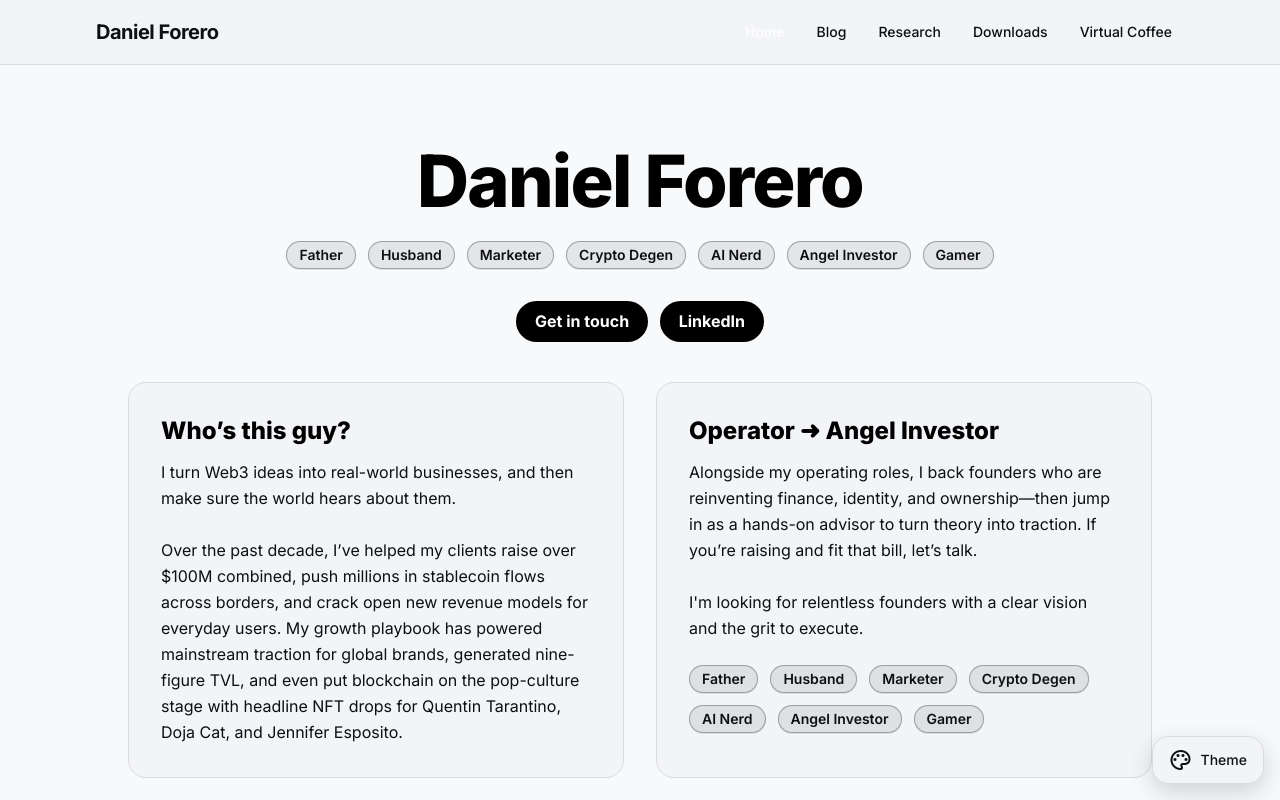
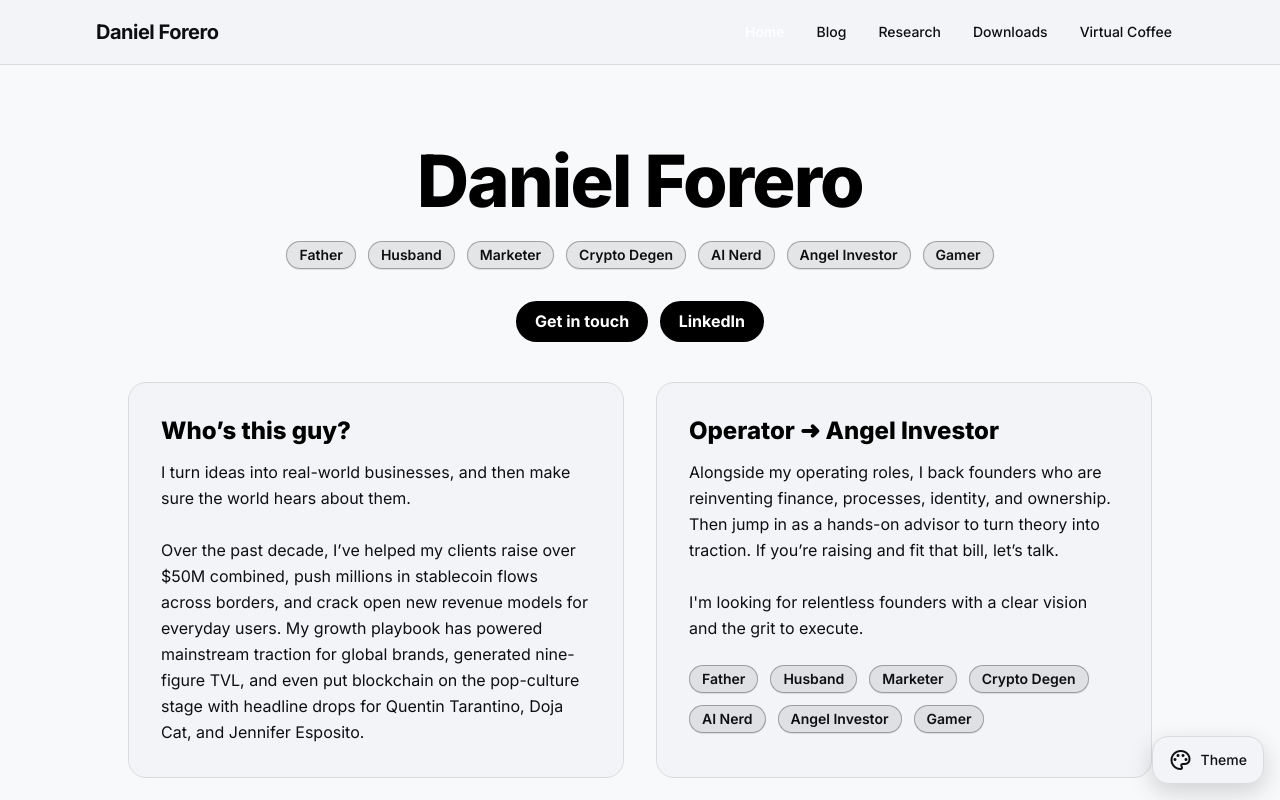
Before and after one commit to danielforeroj/danielforeroj, a React (Vite) app: page / in a window 1280 px wide. Shown: the top 800 px of the page. Built offline with nearby package versions, Linux system fonts and the light colour scheme.

Commit message:
Revise about and operator sections in mockData
Updated the body text in the about and operator sections to reflect new information and reduce fundraising figures.

```diff
--- a/data/mockData.ts
+++ b/data/mockData.ts
@@ -21,11 +21,11 @@ export const initialHomeContent: HomeContent = {
   ],
   about: {
     title: "Who’s this guy?",
-    body: "I turn Web3 ideas into real-world businesses, and then make sure the world hears about them.\n\nOver the past decade, I’ve helped my clients raise over $100M combined, push millions in stablecoin flows across borders, and crack open new revenue models for everyday users. My growth playbook has powered mainstream traction for global brands, generated nine-figure TVL, and even put blockchain on the pop-culture stage with headline NFT drops for Quentin Tarantino, Doja Cat, and Jennifer Esposito."
+    body: "I turn ideas into real-world businesses, and then make sure the world hears about them.\n\nOver the past decade, I’ve helped my clients raise over $50M combined, push millions in stablecoin flows across borders, and crack open new revenue models for everyday users. My growth playbook has powered mainstream traction for global brands, generated nine-figure TVL, and even put blockchain on the pop-culture stage with headline drops for Quentin Tarantino, Doja Cat, and Jennifer Esposito."
   },
   operator: {
     title: "Operator ➜ Angel Investor",
-    body: "Alongside my operating roles, I back founders who are reinventing finance, identity, and ownership—then jump in as a hands-on advisor to turn theory into traction. If you’re raising and fit that bill, let’s talk.\n\nI'm looking for relentless founders with a clear vision and the grit to execute."
+    body: "Alongside my operating roles, I back founders who are reinventing finance, processes, identity, and ownership. Then jump in as a hands-on advisor to turn theory into traction. If you’re raising and fit that bill, let’s talk.\n\nI'm looking for relentless founders with a clear vision and the grit to execute."
   },
   socials: [
     { name: 'Instagram', url: 'https://www.instagram.com/danielforeroj/' },
```
